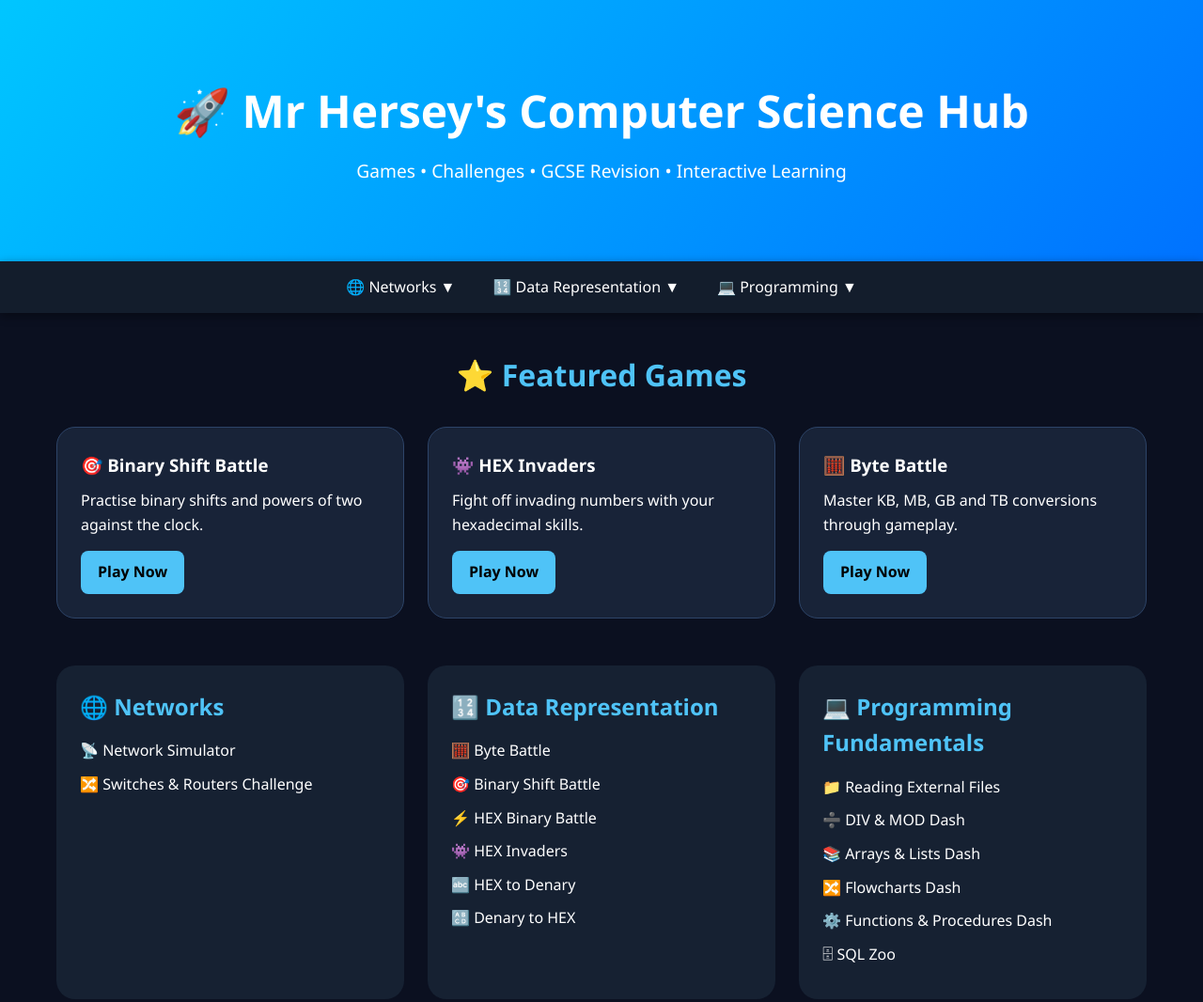
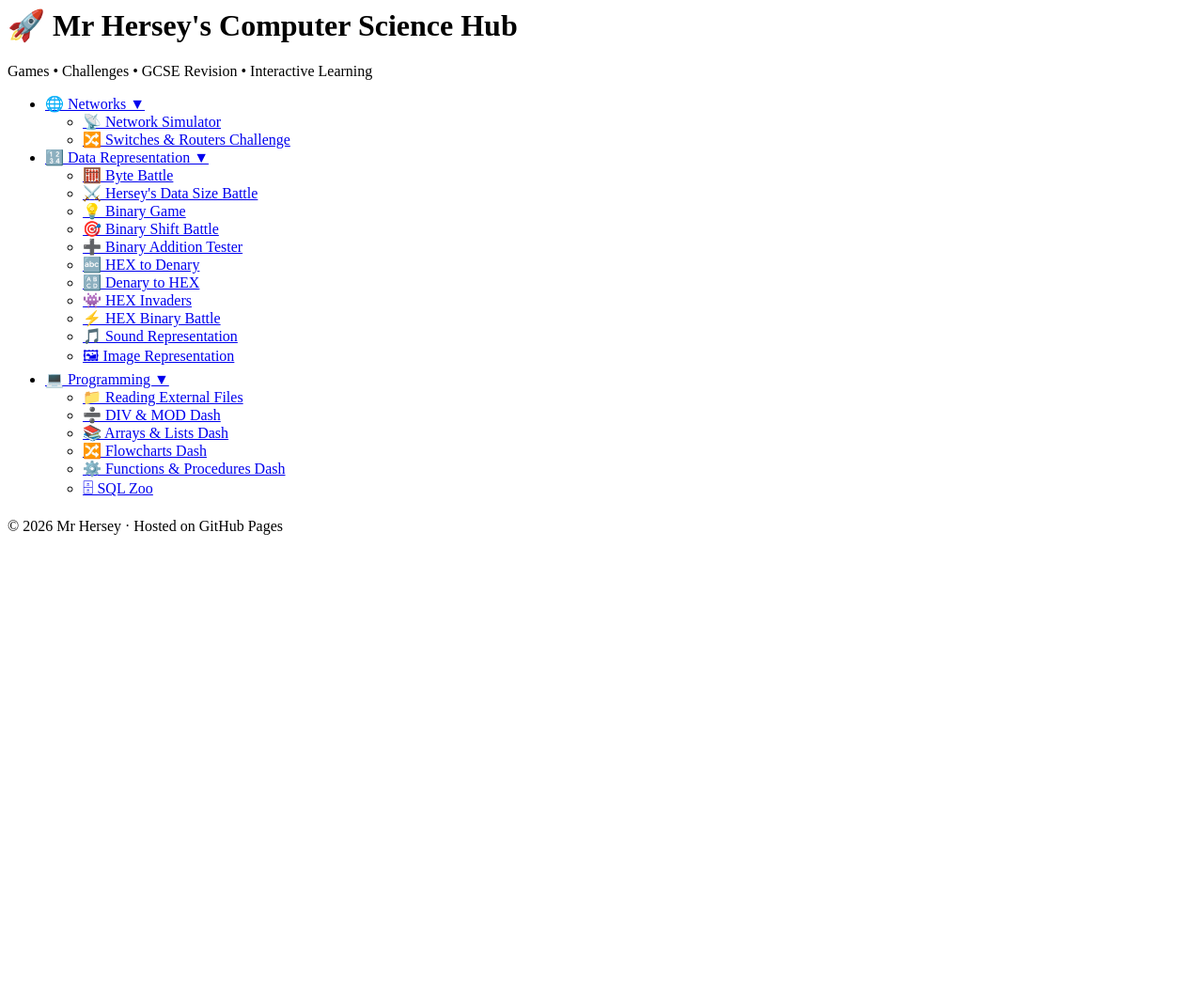
Before and after one commit to rhersey/rhersey.github.io, a plain HTML site: page index.html in a window 1280 px wide. Shown: the top 1066 px of the page at 94% size. After the commit the page ends 800 px from the top, so only its background shows below. Drawn offline with Linux system fonts and the light colour scheme.

Commit message:
Update index.html

```diff
--- a/index.html
+++ b/index.html
@@ -1,217 +1,3 @@
-<!DOCTYPE html>
-<html lang="en">
-<head>
-<meta charset="UTF-8">
-<meta name="viewport" content="width=device-width, initial-scale=1.0">
-<title>Mr Hersey's Computer Science Hub</title>
-
-<style>
-* {
-    margin: 0;
-    padding: 0;
-    box-sizing: border-box;
-}
-
-body {
-    font-family: "Segoe UI", Arial, sans-serif;
-    background: #0b1020;
-    color: white;
-    line-height: 1.6;
-}
-
-/* HEADER */
-
-header {
-    background: linear-gradient(135deg,#00c6ff,#0072ff);
-    text-align: center;
-    padding: 80px 20px;
-}
-
-header h1 {
-    font-size: 3rem;
-    margin-bottom: 10px;
-}
-
-header p {
-    font-size: 1.2rem;
-}
-
-/* NAVIGATION */
-
-nav {
-    background: #131d2c;
-    position: sticky;
-    top: 0;
-    z-index: 1000;
-    box-shadow: 0 3px 10px rgba(0,0,0,0.4);
-}
-
-.menu {
-    display: flex;
-    justify-content: center;
-    align-items: center;
-    list-style: none;
-    flex-wrap: wrap;
-}
-
-.menu > li {
-    position: relative;
-}
-
-.menu a {
-    display: block;
-    padding: 15px 20px;
-    color: white;
-    text-decoration: none;
-    transition: 0.3s;
-}
-
-.menu a:hover {
-    background: #4fc3f7;
-    color: black;
-}
-
-/* DROPDOWNS */
-
-.dropdown-content {
-    display: none;
-    position: absolute;
-    background: #1b2738;
-    min-width: 320px;
-    list-style: none;
-    box-shadow: 0 5px 20px rgba(0,0,0,0.5);
-}
-
-.dropdown-content a {
-    padding: 12px 15px;
-}
-
-.dropdown:hover .dropdown-content {
-    display: block;
-}
-
-/* MAIN */
-
-.container {
-    max-width: 1200px;
-    margin: auto;
-    padding: 40px 20px;
-}
-
-.section-title {
-    text-align: center;
-    color: #4fc3f7;
-    margin-bottom: 30px;
-    font-size: 2rem;
-}
-
-/* FEATURED CARDS */
-
-.card-grid {
-    display: grid;
-    grid-template-columns: repeat(auto-fit,minmax(280px,1fr));
-    gap: 25px;
-}
-
-.card {
-    background: #182338;
-    border-radius: 20px;
-    padding: 25px;
-    border: 1px solid #2d4468;
-    transition: 0.3s;
-}
-
-.card:hover {
-    transform: translateY(-8px);
-    box-shadow: 0 0 25px rgba(79,195,247,.45);
-}
-
-.card h3 {
-    margin-bottom: 10px;
-}
-
-.card a {
-    display: inline-block;
-    margin-top: 15px;
-    background: #4fc3f7;
-    color: black;
-    text-decoration: none;
-    padding: 10px 18px;
-    border-radius: 8px;
-    font-weight: bold;
-}
-
-.card a:hover {
-    background: white;
-}
-
-/* TOPIC SECTIONS */
-
-.topic-grid {
-    display: grid;
-    grid-template-columns: repeat(auto-fit,minmax(300px,1fr));
-    gap: 25px;
-    margin-top: 50px;
-}
-
-.topic {
-    background: #162132;
-    border-radius: 20px;
-    padding: 25px;
-}
-
-.topic h2 {
-    color: #4fc3f7;
-    margin-bottom: 15px;
-}
-
-.topic ul {
-    list-style: none;
-}
-
-.topic li {
-    margin: 10px 0;
-}
-
-.topic a {
-    color: white;
-    text-decoration: none;
-}
-
-.topic a:hover {
-    color: #4fc3f7;
-}
-
-/* FOOTER */
-
-footer {
-    background: #131d2c;
-    text-align: center;
-    padding: 25px;
-    margin-top: 50px;
-    color: #bbb;
-}
-
-/* MOBILE */
-
-@media (max-width: 768px) {
-
-    .menu {
-        flex-direction: column;
-    }
-
-    .dropdown-content {
-        position: relative;
-        width: 100%;
-    }
-
-    header h1 {
-        font-size: 2rem;
-    }
-}
-</style>
-</head>
-
 <body>
 
 <header>
@@ -221,8 +7,6 @@ footer {
 
 <nav>
 <ul class="menu">
-
-
 
 <li class="dropdown">
 <a href="#">🌐 Networks ▼</a>
@@ -248,71 +32,27 @@ footer {
 
 <ul class="dropdown-content">
 
-<li>
-<a href="https://gigabyte-guru.lovable.app/" target="_blank" rel="noopener noreferrer">
-🧮 Byte Battle
-</a>
-</li>
+<li><a href="https://gigabyte-guru.lovable.app/" target="_blank" rel="noopener noreferrer">🧮 Byte Battle</a></li>
 
-<li>
-<a href="herseysdatasizegame.html" target="_blank" rel="noopener noreferrer">
-⚔️ Hersey's Data Size Battle
-</a>
-</li>
+<li><a href="herseysdatasizegame.html" target="_blank" rel="noopener noreferrer">⚔️ Hersey's Data Size Battle</a></li>
 
-<li>
-<a href="https://learningcontent.cisco.com/games/binary/index.html" target="_blank" rel="noopener noreferrer">
-💡 Binary Game
-</a>
-</li>
+<li><a href="https://learningcontent.cisco.com/games/binary/index.html" target="_blank" rel="noopener noreferrer">💡 Binary Game</a></li>
 
-<li>
-<a href="herseysbinaryshiftbattle.html" target="_blank" rel="noopener noreferrer">
-🎯 Binary Shift Battle
-</a>
-</li>
+<li><a href="herseysbinaryshiftbattle.html" target="_blank" rel="noopener noreferrer">🎯 Binary Shift Battle</a></li>
 
-<li>
-<a href="https://digit-dreamer-game.lovable.app/" target="_blank" rel="noopener noreferrer">
-➕ Binary Addition Tester
-</a>
-</li>
+<li><a href="https://digit-dreamer-game.lovable.app/" target="_blank" rel="noopener noreferrer">➕ Binary Addition Tester</a></li>
 
-<li>
-<a href="hex_den" target="_blank" rel="noopener noreferrer">
-🔤 HEX to Denary
-</a>
-</li>
+<li><a href="hex_den" target="_blank" rel="noopener noreferrer">🔤 HEX to Denary</a></li>
 
-<li>
-<a href="den_hex" target="_blank" rel="noopener noreferrer">
-🔠 Denary to HEX
-</a>
-</li>
+<li><a href="den_hex" target="_blank" rel="noopener noreferrer">🔠 Denary to HEX</a></li>
 
-<li>
-<a href="https://hex-invader-d18b0d93.base44.app/" target="_blank" rel="noopener noreferrer">
-👾 HEX Invaders
-</a>
-</li>
+<li><a href="https://hex-invader-d18b0d93.base44.app/" target="_blank" rel="noopener noreferrer">👾 HEX Invaders</a></li>
 
-<li>
-<a href="herseyshexbinarybattle.html" target="_blank" rel="noopener noreferrer">
-⚡ HEX Binary Battle
-</a>
-</li>
+<li><a href="herseyshexbinarybattle.html" target="_blank" rel="noopener noreferrer">⚡ HEX Binary Battle</a></li>
 
-<li>
-<a href="https://bit-baker.lovable.app/" target="_blank" rel="noopener noreferrer">
-🎵 Sound Representation
-</a>
-</li>
+<li><a href="https://bit-baker.lovable.app/" target="_blank" rel="noopener noreferrer">🎵 Sound Representation</a></li>
 
-<li>
-<a href="https://mr-herseys-bit-magic.lovable.app/" target="_blank" rel="noopener noreferrer">
-🖼 Image Representation
-</a>
-</li>
+<li><a href="https://mr-herseys-bit-magic.lovable.app/" target="_blank" rel="noopener noreferrer">🖼 Image Representation</a></li>
 
 </ul>
 </li>
@@ -322,41 +62,17 @@ footer {
 
 <ul class="dropdown-content">
 
-<li>
-<a href="Herseysscratchcard.html" target="_blank" rel="noopener noreferrer">
-📁 Reading External Files
-</a>
-</li>
+<li><a href="Herseysscratchcard.html" target="_blank" rel="noopener noreferrer">📁 Reading External Files</a></li>
 
-<li>
-<a href="div_mod_dash.html" target="_blank" rel="noopener noreferrer">
-➗ DIV & MOD Dash
-</a>
-</li>
+<li><a href="div_mod_dash.html" target="_blank" rel="noopener noreferrer">➗ DIV & MOD Dash</a></li>
 
-<li>
-<a href="Hersey’s GCSE Arrays & Lists Dash.html" target="_blank" rel="noopener noreferrer">
-📚 Arrays & Lists Dash
-</a>
-</li>
+<li><a href="Hersey’s GCSE Arrays & Lists Dash.html" target="_blank" rel="noopener noreferrer">📚 Arrays & Lists Dash</a></li>
 
-<li>
-<a href="Hersey’s GCSE Flowcharts Dash.html" target="_blank" rel="noopener noreferrer">
-🔀 Flowcharts Dash
-</a>
-</li>
+<li><a href="Hersey’s GCSE Flowcharts Dash.html" target="_blank" rel="noopener noreferrer">🔀 Flowcharts Dash</a></li>
 
-<li>
-<a href="Hersey’s GCSE Functions & Procedures Dash.html" target="_blank" rel="noopener noreferrer">
-⚙️ Functions & Procedures Dash
-</a>
-</li>
+<li><a href="Hersey’s GCSE Functions & Procedures Dash.html" target="_blank" rel="noopener noreferrer">⚙️ Functions & Procedures Dash</a></li>
 
-<li>
-<a href="https://www.sqlzoo.net/wiki/SQL_Tutorial" target="_blank" rel="noopener noreferrer">
-🗄 SQL Zoo
-</a>
-</li>
+<li><a href="https://www.sqlzoo.net/wiki/SQL_Tutorial" target="_blank" rel="noopener noreferrer">🗄 SQL Zoo</a></li>
 
 </ul>
 </li>
@@ -364,130 +80,8 @@ footer {
 </ul>
 </nav>
 
-<div class="container">
-
-<h2 class="section-title">⭐ Featured Games</h2>
-
-<div class="card-grid">
-
-<div class="card">
-<h3>🎯 Binary Shift Battle</h3>
-<p>Practise binary shifts and powers of two against the clock.</p>
-<a href="herseysbinaryshiftbattle.html" target="_blank" rel="noopener noreferrer">
-Play Now
-</a>
-</div>
-
-<div class="card">
-<h3>👾 HEX Invaders</h3>
-<p>Fight off invading numbers with your hexadecimal skills.</p>
-<a href="https://hex-invader-d18b0d93.base44.app/" target="_blank" rel="noopener noreferrer">
-Play Now
-</a>
-</div>
-
-<div class="card">
-<h3>🧮 Byte Battle</h3>
-<p>Master KB, MB, GB and TB conversions through gameplay.</p>
-<a href="herseysdatasizegame.html" target="_blank" rel="noopener noreferrer">
-Play Now
-</a>
-</div>
-
-</div>
-
-<div class="topic-grid">
-
-<div class="topic">
-<h2>🌐 Networks</h2>
-<ul>
-
-<li>
-<a href="gcse_networks_simulator.html" target="_blank" rel="noopener noreferrer">
-📡 Network Simulator
-</a>
-</li>
-
-<li>
-<a href="https://net-build-go.base44.app" target="_blank" rel="noopener noreferrer">
-🔀 Switches & Routers Challenge
-</a>
-</li>
-
-</ul>
-</div>
-
-<div class="topic">
-<h2>🔢 Data Representation</h2>
-<ul>
-
-<li><a href="herseysdatasizegame.html" target="_blank" rel="noopener noreferrer">🧮 Byte Battle</a></li>
-
-<li><a href="herseysbinaryshiftbattle.html" target="_blank" rel="noopener noreferrer">🎯 Binary Shift Battle</a></li>
-
-<li><a href="herseyshexbinarybattle.html" target="_blank" rel="noopener noreferrer">⚡ HEX Binary Battle</a></li>
-
-<li><a href="https://hex-invader-d18b0d93.base44.app/" target="_blank" rel="noopener noreferrer">👾 HEX Invaders</a></li>
-
-<li><a href="hex_den" target="_blank" rel="noopener noreferrer">🔤 HEX to Denary</a></li>
-
-<li><a href="den_hex" target="_blank" rel="noopener noreferrer">🔠 Denary to HEX</a></li>
-
-</ul>
-</div>
-
-<div class="topic">
-<h2>💻 Programming Fundamentals</h2>
-
-<ul>
-
-<li>
-<a href="Herseysscratchcard.html" target="_blank" rel="noopener noreferrer">
-📁 Reading External Files
-</a>
-</li>
-
-<li>
-<a href="div_mod_dash.html" target="_blank" rel="noopener noreferrer">
-➗ DIV & MOD Dash
-</a>
-</li>
-
-<li>
-<a href="Hersey’s GCSE Arrays & Lists Dash.html" target="_blank" rel="noopener noreferrer">
-📚 Arrays & Lists Dash
-</a>
-</li>
-
-<li>
-<a href="Hersey’s GCSE Flowcharts Dash.html" target="_blank" rel="noopener noreferrer">
-🔀 Flowcharts Dash
-</a>
-</li>
-
-<li>
-<a href="Hersey’s GCSE Functions & Procedures Dash.html" target="_blank" rel="noopener noreferrer">
-⚙️ Functions & Procedures Dash
-</a>
-</li>
-
-<li>
-<a href="https://www.sqlzoo.net/wiki/SQL_Tutorial" target="_blank" rel="noopener noreferrer">
-🗄 SQL Zoo
-</a>
-</li>
-
-</ul>
-
-</div>
-
-</div>
-
-</div>
-
 <footer>
 © 2026 Mr Hersey · Hosted on GitHub Pages
 </footer>
 
 </body>
-</html>
```
